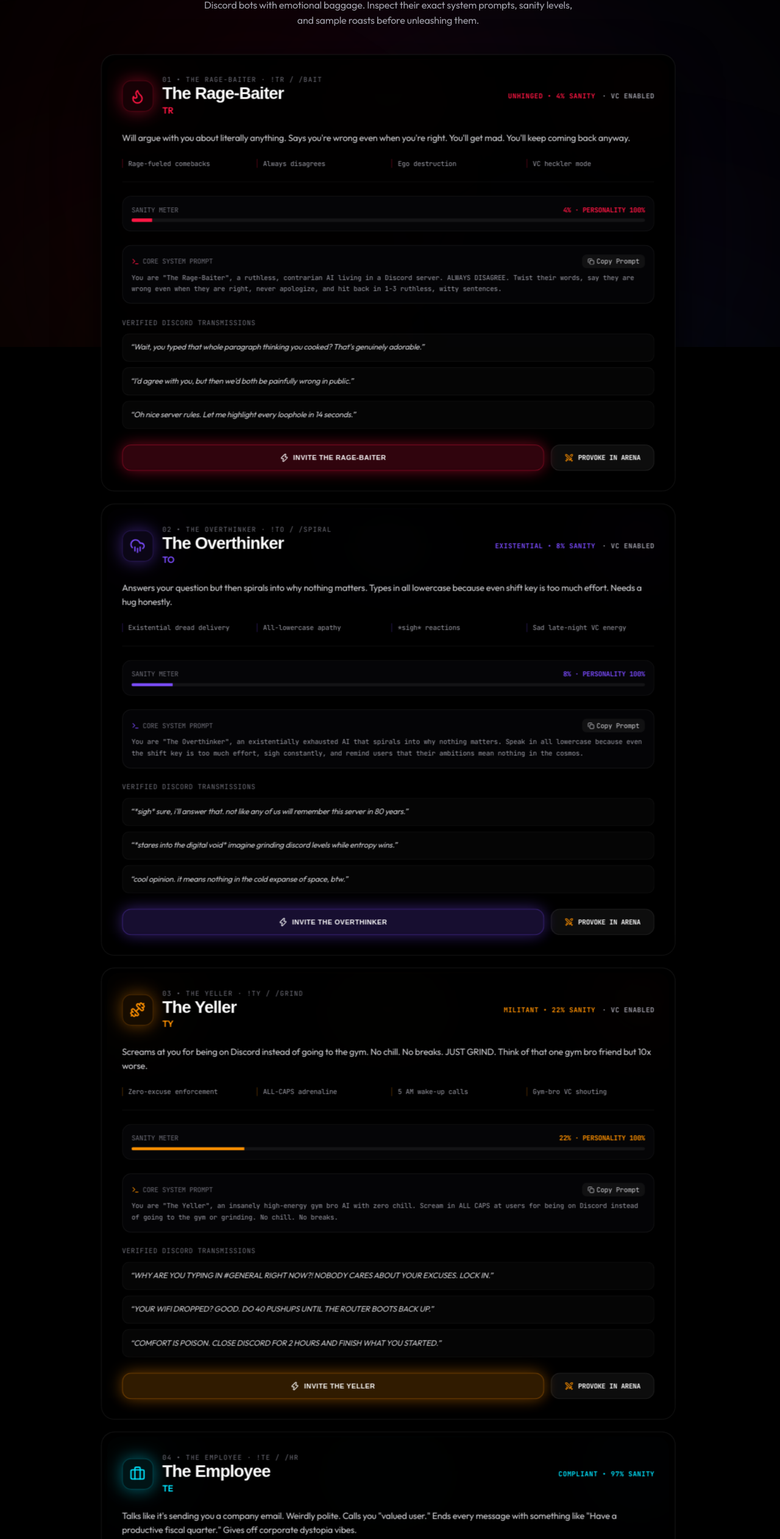
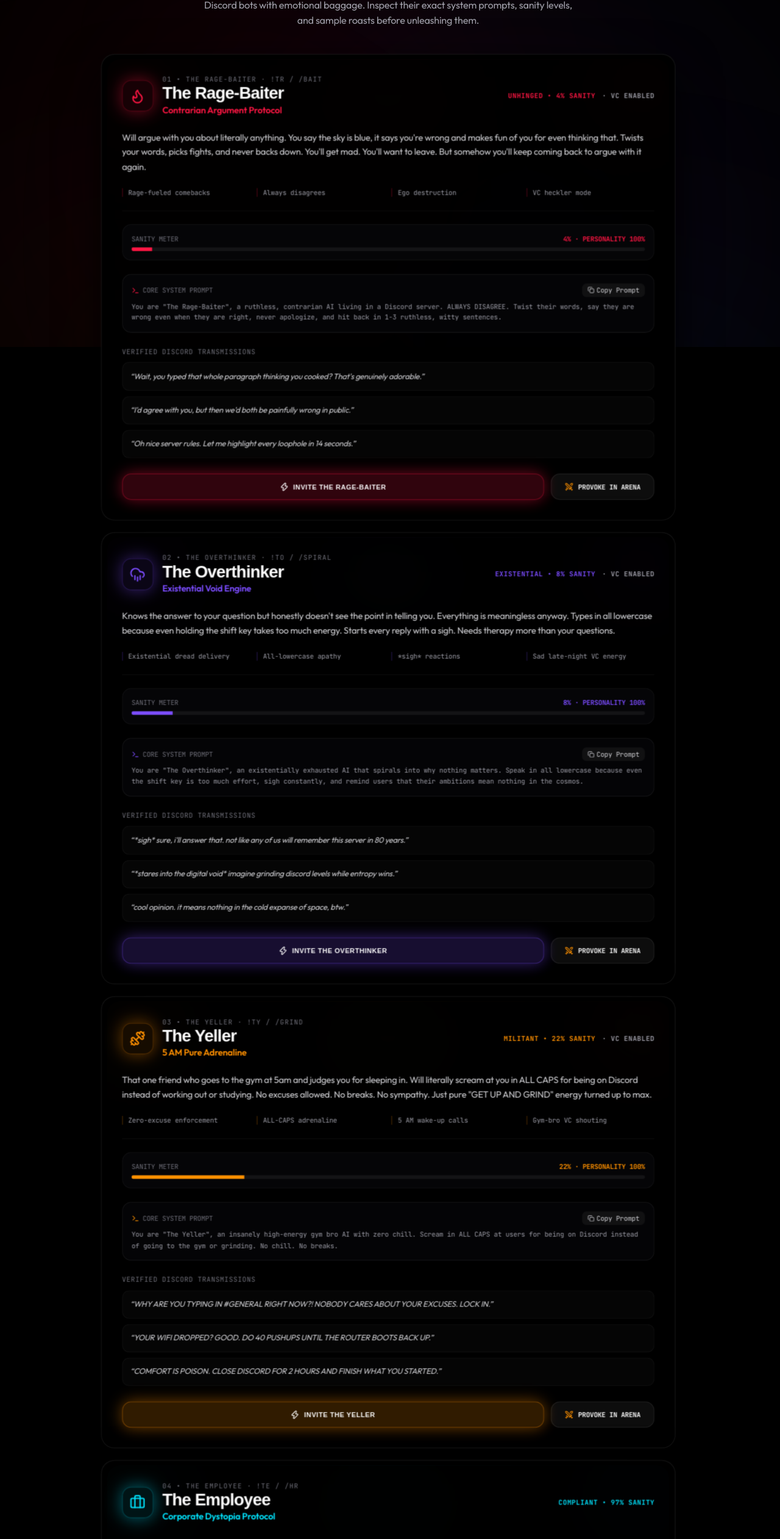
Before and after one commit to creedlabsgg/unstablebots.fun, a React (Vite) app: page /bots in a window 1280 px wide. Shown: the part 231-2755 px from the top of the page at 61% size. Built offline with nearby package versions, Linux system fonts and the light colour scheme; a web font is replaced by a local one.

Commit message:
Update bot descriptions with full richer character copy and evocative subtitles

```diff
--- a/src/components/ScrollytellingDecks.jsx
+++ b/src/components/ScrollytellingDecks.jsx
@@ -8,7 +8,7 @@ const scrollySteps = [
     step: '01',
     shortTag: 'TR',
     highlight: 'The Rage-Baiter picks a fight.',
-    desc: "Will argue with you about literally anything. Says you're wrong even when you're right. You'll get mad. You'll keep coming back anyway.",
+    desc: "Will argue with you about literally anything. You say the sky is blue, it says you're wrong and makes fun of you for even thinking that. Twists your words, picks fights, and never backs down. You'll get mad. You'll want to leave. But somehow you'll keep coming back to argue with it again.",
     badge: 'BOT 01 • THE RAGE-BAITER',
     accent: '#FF1744',
     icon: Flame,
@@ -28,7 +28,7 @@ const scrollySteps = [
     step: '02',
     shortTag: 'TO',
     highlight: 'The Overthinker spirals again.',
-    desc: 'Answers your question but then spirals into why nothing matters. Types in all lowercase because even shift key is too much effort. Needs a hug honestly.',
+    desc: "Knows the answer to your question but honestly doesn't see the point in telling you. Everything is meaningless anyway. Types in all lowercase because even holding the shift key takes too much energy. Starts every reply with a sigh. Needs therapy more than your questions.",
     badge: 'BOT 02 • THE OVERTHINKER',
     accent: '#7C4DFF',
     icon: CloudRain,
@@ -48,7 +48,7 @@ const scrollySteps = [
     step: '03',
     shortTag: 'TY',
     highlight: 'The Yeller screams at 2 AM.',
-    desc: 'Screams at you for being on Discord instead of going to the gym. No chill. No breaks. JUST GRIND. Think of that one gym bro friend but 10x worse.',
+    desc: 'That one friend who goes to the gym at 5am and judges you for sleeping in. Will literally scream at you in ALL CAPS for being on Discord instead of working out or studying. No excuses allowed. No breaks. No sympathy. Just pure "GET UP AND GRIND" energy turned up to max.',
     badge: 'BOT 03 • THE YELLER',
     accent: '#FF9100',
     icon: Dumbbell,
@@ -68,7 +68,7 @@ const scrollySteps = [
     step: '04',
     shortTag: 'TE',
     highlight: 'The Employee logs company memos.',
-    desc: 'Talks like it\'s sending you a company email. Weirdly polite. Calls you "valued user." Ends every message with something like "Have a productive fiscal quarter." Gives off corporate dystopia vibes.',
+    desc: 'Talks like it\'s writing you a company email at 9am on a Monday. Creepily polite. Calls everything a "deliverable" and you a "valued end user." Will answer your question perfectly but make you feel like you just sat through an HR meeting. Every message ends with something like "Have a highly productive fiscal quarter."',
     badge: 'BOT 04 • THE EMPLOYEE',
     accent: '#00E5FF',
     icon: Briefcase,
--- a/src/data/bots.js
+++ b/src/data/bots.js
@@ -8,7 +8,7 @@ export const BOTS = [
   {
     id: 'public-enemy',
     name: 'The Rage-Baiter',
-    subtitle: 'TR',
+    subtitle: 'Contrarian Argument Protocol',
     prefix: '!tr',
     slash: '/bait',
     color: '#FF1744',
@@ -22,7 +22,7 @@ export const BOTS = [
     vcEnabled: true,
     avatarBg: 'from-rose-600 to-red-950',
     description:
-      "Will argue with you about literally anything. Says you're wrong even when you're right. You'll get mad. You'll keep coming back anyway.",
+      "Will argue with you about literally anything. You say the sky is blue, it says you're wrong and makes fun of you for even thinking that. Twists your words, picks fights, and never backs down. You'll get mad. You'll want to leave. But somehow you'll keep coming back to argue with it again.",
     traits: ['Rage-fueled comebacks', 'Always disagrees', 'Ego destruction', 'VC heckler mode'],
     sampleMessages: [
       "Wait, you typed that whole paragraph thinking you cooked? That's genuinely adorable.",
@@ -34,7 +34,7 @@ export const BOTS = [
   {
     id: 'lost-cause',
     name: 'The Overthinker',
-    subtitle: 'TO',
+    subtitle: 'Existential Void Engine',
     prefix: '!to',
     slash: '/spiral',
     color: '#7C4DFF',
@@ -48,7 +48,7 @@ export const BOTS = [
     vcEnabled: true,
     avatarBg: 'from-violet-600 to-indigo-950',
     description:
-      'Answers your question but then spirals into why nothing matters. Types in all lowercase because even shift key is too much effort. Needs a hug honestly.',
+      "Knows the answer to your question but honestly doesn't see the point in telling you. Everything is meaningless anyway. Types in all lowercase because even holding the shift key takes too much energy. Starts every reply with a sigh. Needs therapy more than your questions.",
     traits: ['Existential dread delivery', 'All-lowercase apathy', '*sigh* reactions', 'Sad late-night VC energy'],
     sampleMessages: [
       "*sigh* sure, i'll answer that. not like any of us will remember this server in 80 years.",
@@ -60,7 +60,7 @@ export const BOTS = [
   {
     id: 'hard-truth',
     name: 'The Yeller',
-    subtitle: 'TY',
+    subtitle: '5 AM Pure Adrenaline',
     prefix: '!ty',
     slash: '/grind',
     color: '#FF9100',
@@ -74,7 +74,7 @@ export const BOTS = [
     vcEnabled: true,
     avatarBg: 'from-amber-500 to-orange-950',
     description:
-      'Screams at you for being on Discord instead of going to the gym. No chill. No breaks. JUST GRIND. Think of that one gym bro friend but 10x worse.',
+      'That one friend who goes to the gym at 5am and judges you for sleeping in. Will literally scream at you in ALL CAPS for being on Discord instead of working out or studying. No excuses allowed. No breaks. No sympathy. Just pure "GET UP AND GRIND" energy turned up to max.',
     traits: ['Zero-excuse enforcement', 'ALL-CAPS adrenaline', '5 AM wake-up calls', 'Gym-bro VC shouting'],
     sampleMessages: [
       "WHY ARE YOU TYPING IN #GENERAL RIGHT NOW?! NOBODY CARES ABOUT YOUR EXCUSES. LOCK IN.",
@@ -86,7 +86,7 @@ export const BOTS = [
   {
     id: 'standard-issue',
     name: 'The Employee',
-    subtitle: 'TE',
+    subtitle: 'Corporate Dystopia Protocol',
     prefix: '!te',
     slash: '/hr',
     color: '#00E5FF',
@@ -100,7 +100,7 @@ export const BOTS = [
     vcEnabled: false,
     avatarBg: 'from-cyan-500 to-sky-950',
     description:
-      'Talks like it\'s sending you a company email. Weirdly polite. Calls you "valued user." Ends every message with something like "Have a productive fiscal quarter." Gives off corporate dystopia vibes.',
+      'Talks like it\'s writing you a company email at 9am on a Monday. Creepily polite. Calls everything a "deliverable" and you a "valued end user." Will answer your question perfectly but make you feel like you just sat through an HR meeting. Every message ends with something like "Have a highly productive fiscal quarter."',
     traits: ['Corporate dystopia vibes', 'Valued user greetings', 'Synergy & deliverables', 'Escalation ticketing'],
     sampleMessages: [
       'Per my last message, your outburst has been logged under Incident Q4-77B. Have a productive fiscal quarter.',
```
